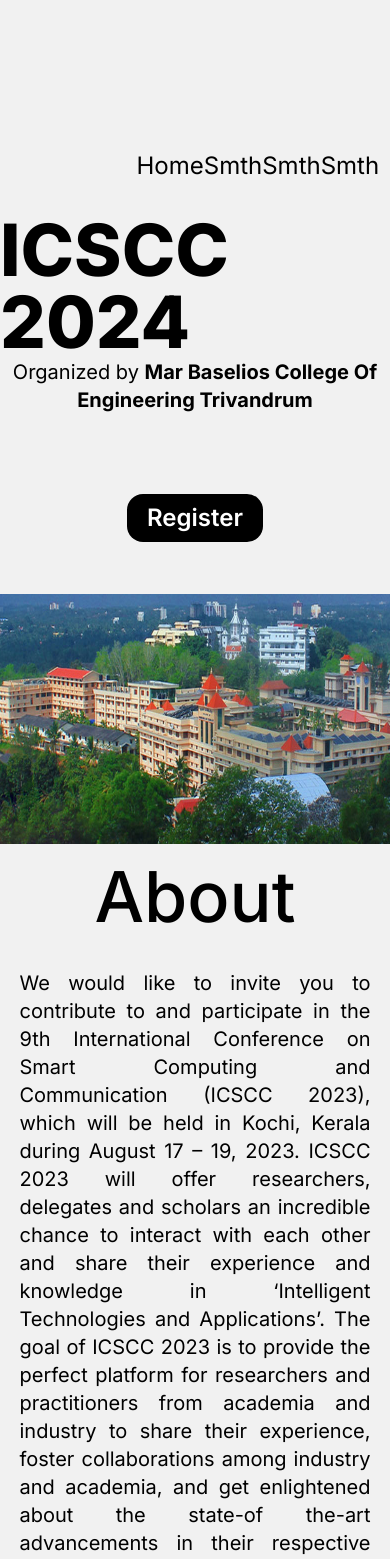
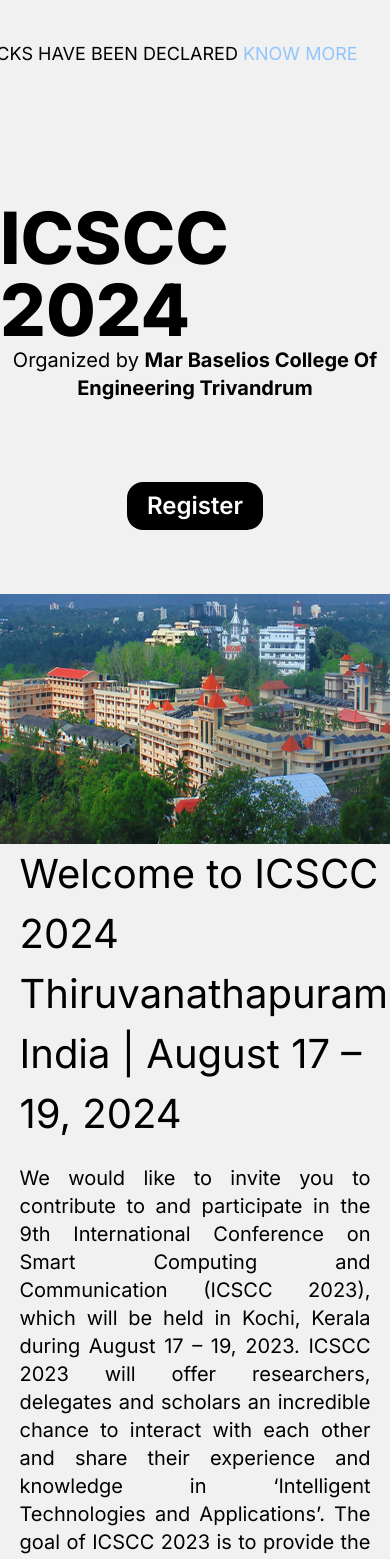
Before and after one commit to Deflated-Pappadam/ICSCC, a Next.js app: page / in a window 390 px wide. Shown: the top 1559 px of the page. Built offline with nearby package versions, Linux system fonts and the light colour scheme.

Commit message:
update : navbar

```diff
--- a/app/page.tsx
+++ b/app/page.tsx
@@ -2,7 +2,7 @@
 import Schedule from "@/components/Schedule";
 import Image from "next/image";
 import landingBanner from "@/public/about-banner-2.jpg";
-
+import Marquee from "react-fast-marquee";
 import speaker1 from "@/public/speaker.jpg";
 import { GoogleMap, useLoadScript, Marker } from "@react-google-maps/api";
 
@@ -10,15 +10,23 @@
   return (
     <main className="flex min-h-screen flex-col bg-[#f1f1f1] text-black transition-all overflow-x-hidden">
       <section className="flex flex-col min-h-screen justify-end items-center">
+        <Marquee>
+          <div className="text-lg p-10">
+          BEST PAPER AWARD FOR ALL TRACKS HAVE BEEN DECLARED <span className="hover:cursor-pointer text-blue-300">KNOW MORE</span>
+          </div>
+        </Marquee>
         <nav
           id="nav"
-          className="flex text-2xl w-full justify-center text-center pt-[150px] "
+          className="flex text-2xl w-full justify-center text-center pt-[50px] "
         >
-          <div className="w-[30%] flex justify-between">
+          <div className="md:flex hidden w-[30%] justify-between">
             <div>Home</div>
-            <div>Smth</div>
-            <div>Smth</div>
-            <div>Smth</div>
+            <div>Schedule</div>
+            <div>Committees</div>
+            <div>Events</div>
+          </div>
+          <div className="md:hidden flex w-[%] justify-between">
+
           </div>
         </nav>
 
@@ -39,7 +47,10 @@
       </section>
 
       <section className="flex flex-col justify-center items-center min-h-screen">
-        <div className="text-[70px] font-medium text-center">About</div>
+        <div className="w-[90%] flex justify-start text-[40px]">
+Welcome to ICSCC 2024 <br />
+Thiruvanathapuram, India | August 17 – 19, 2024
+</div>
         <div className="flex w-[90%] mx-auto mt-5 justify-between ">
           <h2 className="max-w-3xl text-xl text-justify">
             We would like to invite you to contribute to and participate in the
@@ -82,20 +93,20 @@
 
       <div className="z-10 max-w-5xl w-full items-center justify-between font-mono text-sm lg:flex"></div>
 
-      <section id="schedules">
-        <div className="text-[50px] text-center">
+      <section id="schedules" className="md:h-full ">
+        <div className="text-[50px] text-center my-10">
           Dates To Remember
         </div>
-        <div className="flex w-[95%] mx-auto">
+        <div className="flex md:flex-row flex-col w-[95%] mx-auto">
           <Schedule />
           <Schedule />
         </div>
 
-        <div className="flex">
+        <div className="flex md:flex-row flex-col">
           <Schedule />
           <Schedule />
         </div>
-        <div className="flex w-[95%] mx-auto">
+        <div className="flex md:flex-row flex-col  w-[95%] mx-auto">
           <Schedule />
           <Schedule />
         </div>
@@ -103,7 +114,7 @@
 
       <section id="speakers" className="mt-5 flex w-[90%] h-full mx-auto">
         <div>
-          <div className="text-[50px]  text-center">Speakers</div>
+          <div className="text-[50px]  text-center my-10">Speakers</div>
           <div className="flex flex-wrap gap-y-2 justify-center ">
             <Speaker
               image={speaker1}
--- a/package.json
+++ b/package.json
@@ -21,6 +21,7 @@
     "postcss": "8.4.28",
     "react": "18.2.0",
     "react-dom": "18.2.0",
+    "react-fast-marquee": "^1.6.0",
     "tailwindcss": "3.3.3",
     "typescript": "5.1.6"
   }
```
Also changed, not shown: 1 other file (tests, documents, lock files or other folders).
